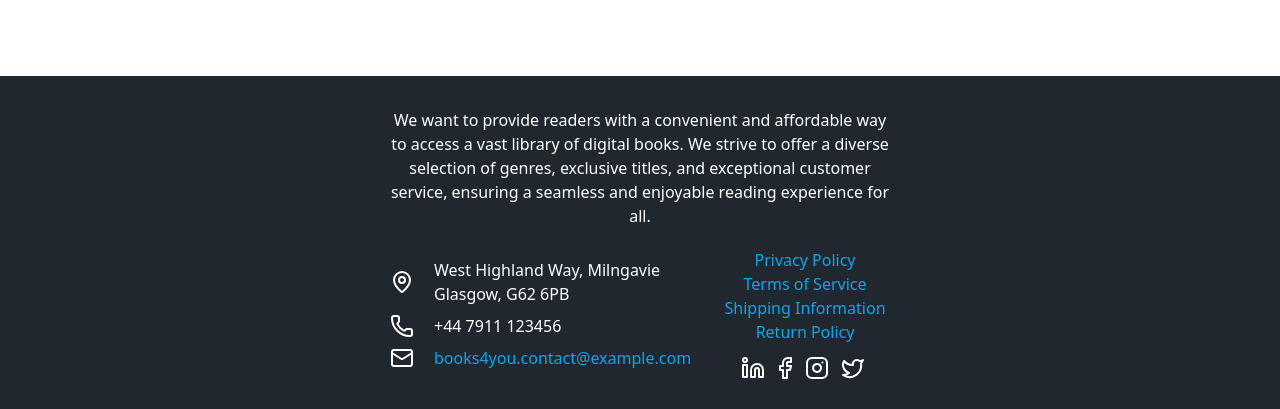
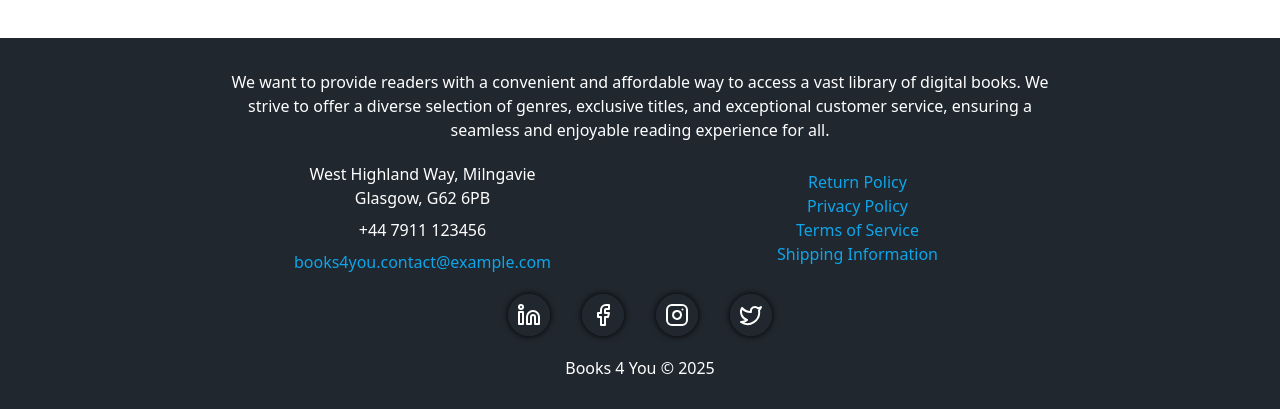
Before and after one commit to ArturN31/bookstore, a Next.js app: page / in a window 1280 px wide. Shown: the part 388-797 px from the top of the page. Built offline with nearby package versions, Linux system fonts and the light colour scheme; no server answers.

Commit message:
Footer: - code cleanup - style changes of social media btns

```diff
--- a/components/layout/Footer.tsx
+++ b/components/layout/Footer.tsx
@@ -1,97 +1,72 @@
-import { Facebook, Instagram, Linkedin, Mail, MapPin, Phone, Twitter } from 'lucide-react';
+import { Facebook, Instagram, Linkedin, Twitter } from 'lucide-react';
 import Link from 'next/link';
 
 export const Footer = () => {
 	return (
 		<div className='flex bg-gunmetal text-white p-8'>
-			<div className='grid gap-5 m-auto'>
-				<p className='grid items-center text-center max-w-[500px]'>
-					We want to provide readers with a convenient and affordable way to access a vast library of digital books. We
-					strive to offer a diverse selection of genres, exclusive titles, and exceptional customer service, ensuring a
-					seamless and enjoyable reading experience for all.
+			<div className='grid gap-5 m-auto max-w-[850px]'>
+				<div className='grid items-center text-center'>
+					<p>
+						We want to provide readers with a convenient and affordable way to access a vast library of digital books.
+						We strive to offer a diverse selection of genres, exclusive titles, and exceptional customer service,
+						ensuring a seamless and enjoyable reading experience for all.
 					</p>
+				</div>
 
-				<div className='grid grid-flow-col auto-cols-auto gap-5'>
+				<div className='grid grid-flow-col auto-cols-fr gap-5'>
 					<div className='grid items-center'>
-						<ul className='grid gap-2'>
-							<li className='flex items-center gap-5'>
-								<MapPin />
+						<ul className='grid gap-2 text-center'>
+							{[
 								<div>
 									<p>West Highland Way, Milngavie</p>
 									<p>Glasgow, G62 6PB</p>
-								</div>
-							</li>
-							<li className='flex items-center gap-5'>
-								<Phone />
-								<p>+44 7911 123456</p>
-							</li>
-							<li className='flex items-center gap-5'>
-								<Mail />
+								</div>,
+								<p>+44 7911 123456</p>,
 								<a
 									href='mailto:books4you.contact@b4u.com'
 									className='text-sky-500 hover:text-sky-700'>
 									books4you.contact@example.com
-								</a>
-							</li>
+								</a>,
+							].map((content) => (
+								<li className='grid items-center gap-5'>{content}</li>
+							))}
 						</ul>
 					</div>
 
-					<div className='grid gap-3 text-center'>
+					<div className='grid gap-3 items-center text-center'>
 						<ul>
+							{[
+								{ text: 'Return Policy', url: '/returnpolicy' },
+								{ text: 'Privacy Policy', url: '/privacypolicy' },
+								{ text: 'Terms of Service', url: '/tos' },
+								{ text: 'Shipping Information', url: '/shippinginfo' },
+							].map((content) => (
 								<li>
 									<a
-									href='/privacypolicy'
+										href={content.url}
 										className='text-sky-500 hover:text-sky-700'>
-									Privacy Policy
+										{content.text}
 									</a>
 								</li>
-							<li>
-								<a
-									href='/tos'
-									className='text-sky-500 hover:text-sky-700'>
-									Terms of Service
-								</a>
-							</li>
-							<li>
-								<a
-									href='/shippinginfo'
-									className='text-sky-500 hover:text-sky-700'>
-									Shipping Information
-								</a>
-							</li>
-							<li>
-								<a
-									href='/returnpolicy'
-									className='text-sky-500 hover:text-sky-700'>
-									Return Policy
-								</a>
-							</li>
+							))}
 						</ul>
+					</div>
+				</div>
 
-						<div className='flex justify-center gap-2 items-center'>
+				<div className='flex justify-center gap-8 items-center'>
+					{[<Linkedin />, <Facebook />, <Instagram />, <Twitter />].map((content) => (
 						<Link
+							className='border border-gunmetal rounded-full p-2 hover:border-white'
+							style={{ boxShadow: '0px 0px 6px black' }}
 							href='https://www.linkedin.com/'
 							target='_blank'>
-								<Linkedin />
+							{content}
 						</Link>
-							<Link
-								href='https://www.facebook.com/'
-								target='_blank'>
-								<Facebook />
-							</Link>
-							<Link
-								href='https://www.instagram.com/'
-								target='_blank'>
-								<Instagram />
-							</Link>
-							<Link
-								className='px-1'
-								href='https://x.com/'
-								target='_blank'>
-								<Twitter />
-							</Link>
+					))}
 				</div>
-					</div>
+
+				<div className='grid justify-center font-thin text-center'>
+					<p>Books 4 You &copy; {new Date().getFullYear()}</p>
 				</div>
 			</div>
 		</div>
```
Lines whose indentation alone changed are shown as unchanged.
